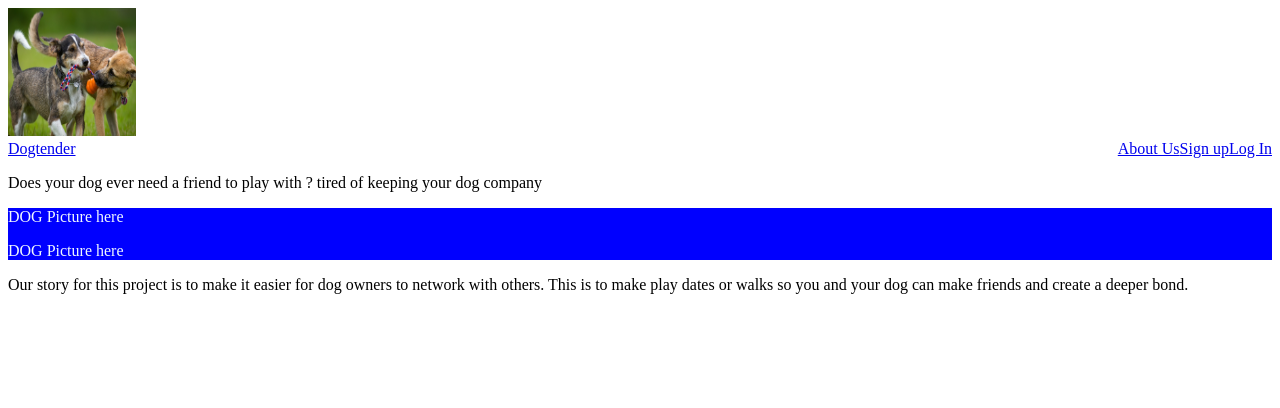
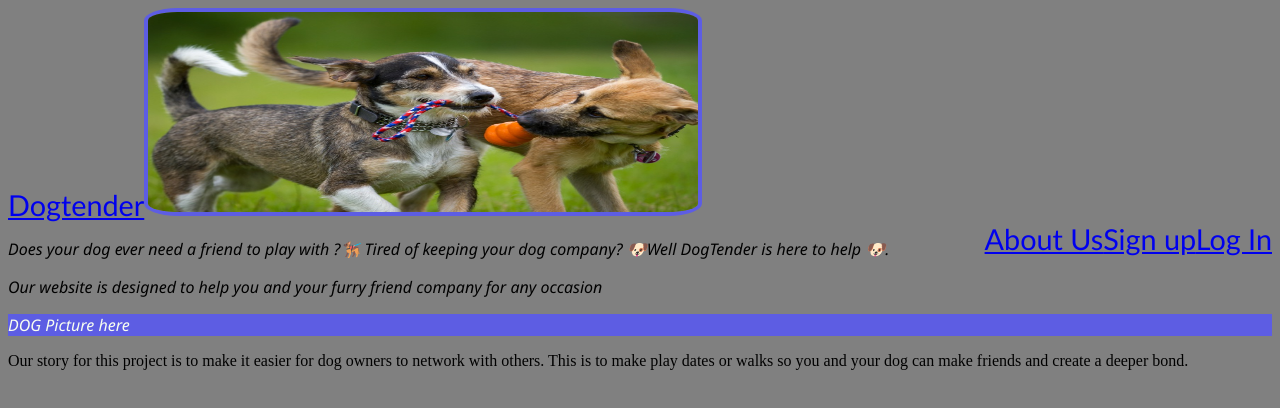
Before and after one commit to jackieb0707/DogTender, a React (Create React App) app in the folder client/: page / in a window 1280 px wide. Shown: the top 408 px of the page. Built offline with nearby package versions, Linux system fonts and the light colour scheme.

Commit message:
home css

```diff
--- a/client/src/components/Header/index.js
+++ b/client/src/components/Header/index.js
@@ -14,19 +14,25 @@ const Header = () => {
     <Navbar expand='lg' bg='light'  variant='light'>
     <Container>
 
-          <Navbar.Brand href="#home">
-            <img
+          <Navbar.Brand href="#home">Dogtender</Navbar.Brand>
+
+             <img
               src={dogs101}
-              width="128"
-              height="128"
-              className="d-inline-block align-top"
+              width="200"
+              height="200"
+              border="4px"
+              border-radius= "18px"
+              padding="99px"
+
+
+
+
+              className="photo1"
               alt="Dog tender logo"
+
             />
-          </Navbar.Brand>
+
         </Container>
-        <Container>
-
-          <Navbar.Brand href='#Home'>Dogtender</Navbar.Brand>
 
           <Nav style={{float:'right'}}>
             <Nav.Link href='#About-Us'>About Us</Nav.Link>
@@ -34,7 +40,7 @@ const Header = () => {
             <Nav.Link href='#Log-In'>Log In</Nav.Link>
           </Nav>
 
-        </Container>
+
 
       </Navbar>
 
--- a/client/src/index.css
+++ b/client/src/index.css
@@ -1,9 +1,42 @@
+html {
+  min-height: 150%;
+  background-color: gray;
+}
+nav  {
+  font-size: 1.8rem;
+  font-style:normal;
+  justify-content:space-between;
+  border-radius: 2.5rem;
+}
+
+nav {
+  font-family:'Gill Sans', 'Gill Sans MT', Calibri, 'Trebuchet MS', sans-serif;
+  justify-content:space-between;
+ color:  rgb(93, 93, 227);
+}
+.photo1{
+  border-radius: 6%;
+  height: 200px;
+  width: 550px;
+}
+
+main{
+  font-size: 1.0rem;
+  font-family: 'Segoe UI', Tahoma, Geneva, Verdana, sans-serif;
+  font-style: italic;
+
+}
+
 .dog-pictures{
-  background-color: blue;
+  background-color: rgb(93, 93, 227);
 }
 
 
 .picture-div{
-  color: aliceblue;
+  color: rgb(249, 255, 240);
 
 }
+.Footer {
+  font-size: 6.0rem;
+  font-style: italic;
+}
--- a/client/src/pages/Home.js
+++ b/client/src/pages/Home.js
@@ -8,13 +8,14 @@ const Home = () => {
     <main>
       <div>
         <p>
-        Does your dog ever need a friend to play with ?
-        tired of keeping your dog company
+        Does your dog ever need a friend to play with ?🐕‍🦺
+       Tired of keeping your dog company? 🐶Well DogTender is here to help 🐶.
+      <p>Our website is designed to help you and your furry friend company for any occasion </p>
 
 
         <div className='dog-pictures' >
           <p className='picture-div'>
-            DOG Picture here
+
 
           </p>
           <p className='picture-div'>
```
Also changed, not shown: client/src/assets/Dogs102.jpg (added), 1 other file (tests, documents, lock files or other folders).
